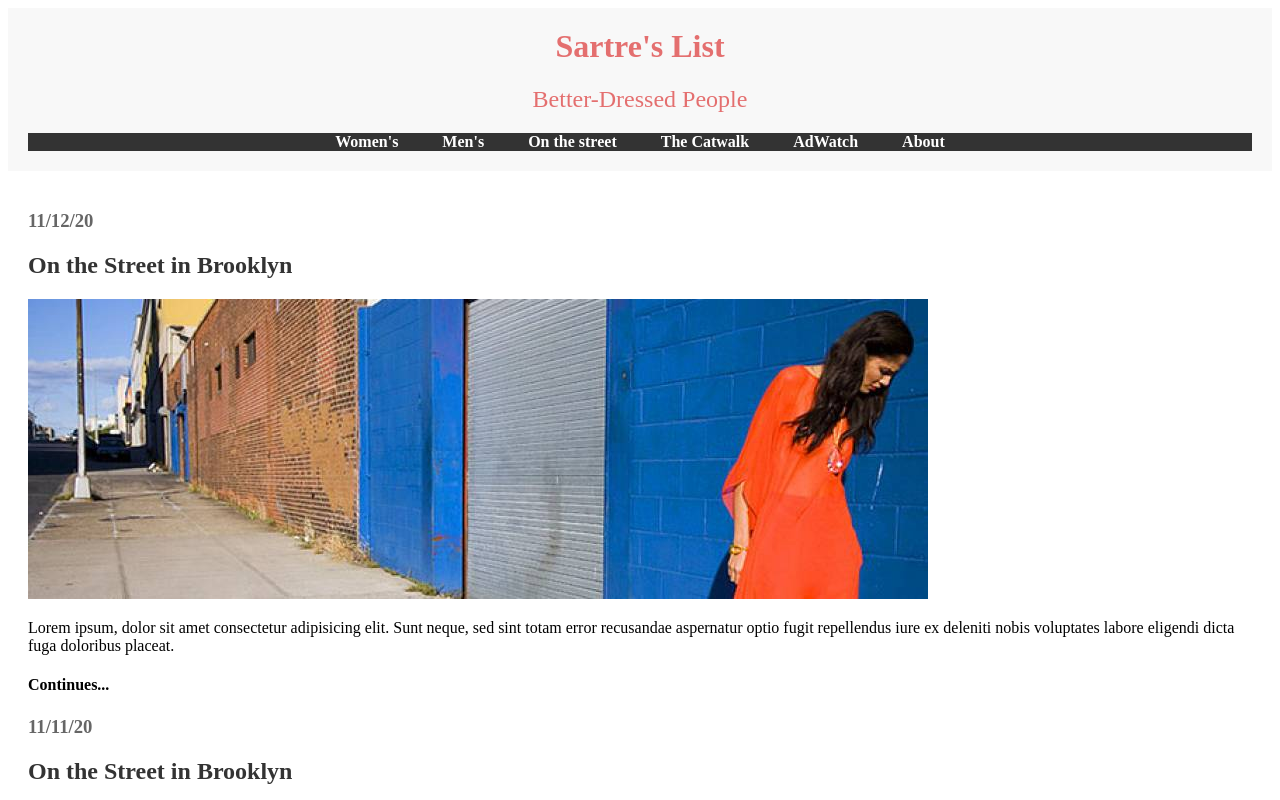
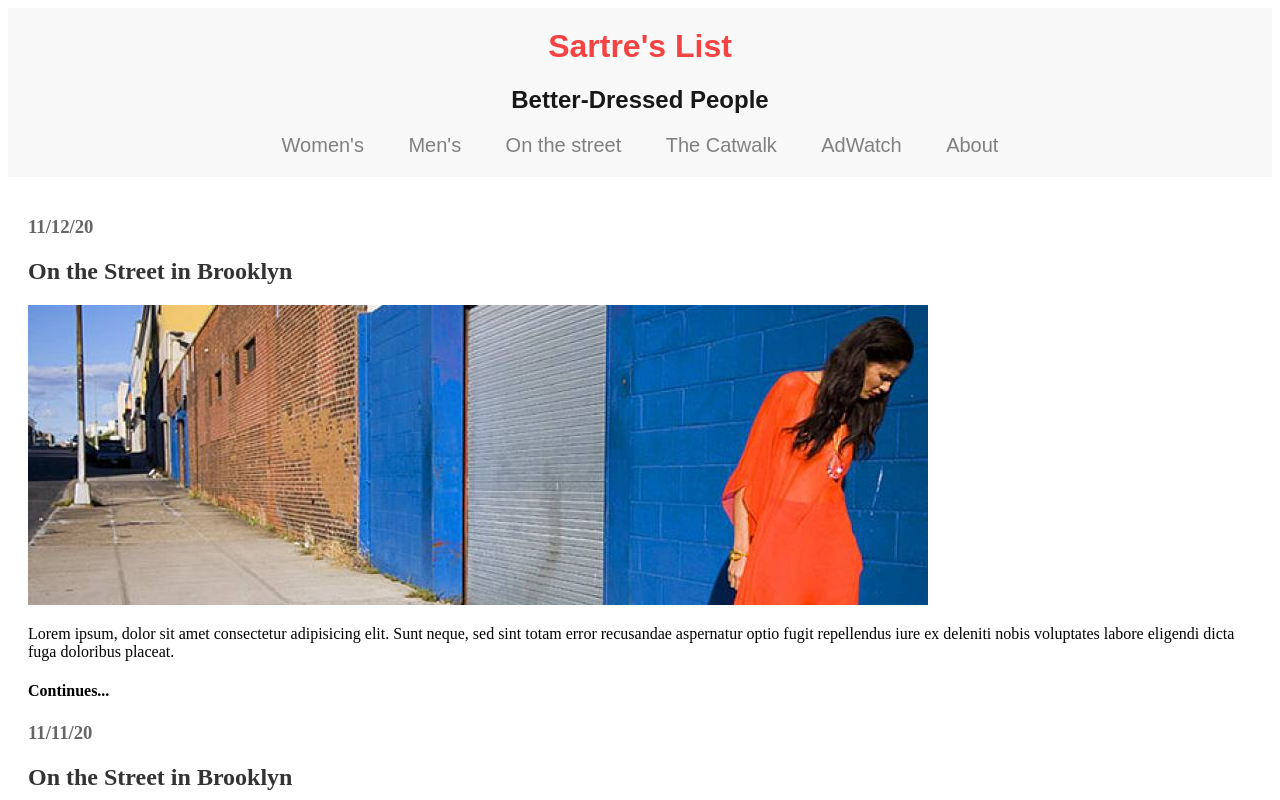
Before and after one commit to SaraDArce/React-Fashion-Blog, a plain HTML site: page index.html in a window 1280 px wide. Shown: the top 800 px of the page. Drawn offline with Linux system fonts and the light colour scheme.

Commit message:
Further styling

```diff
--- a/style.css
+++ b/style.css
@@ -11,6 +11,7 @@ a {
 
 /* Header styles */
 header {
+  font-family: Arial, sans-serif;
   background-color: #f8f8f8;
   padding: 20px;
   text-align: center;
@@ -18,18 +19,17 @@ header {
 
 header h1 {
   margin-top: 0;
-  color: #e46f6f;
+  color: #f54242;
 }
 
 header h2 {
   margin-bottom: 20px;
-  color: #e46f6f;
-  font-weight: normal;
+  color: black;
+  opacity: 0.9;
 }
 
 /* Navigation styles */
 .nav {
-  background-color: #333;
   color: #e46f6f;
 }
 
@@ -44,8 +44,8 @@ header h2 {
 }
 
 .nav a {
-  color: #fff;
-  font-weight: bold;
+  color: grey;
+  font-size: 20px;
 }
 
 .nav a:hover {
@@ -69,6 +69,7 @@ article h2 {
 }
 
 article img {
+  font-family: Arial, Helvetica, sans-serif;
   max-width: 100%;
   height: auto;
   display: block;
```
